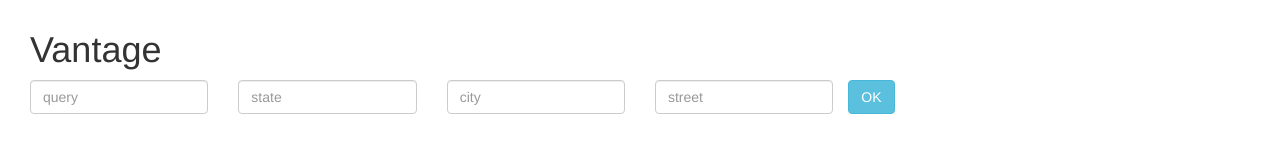
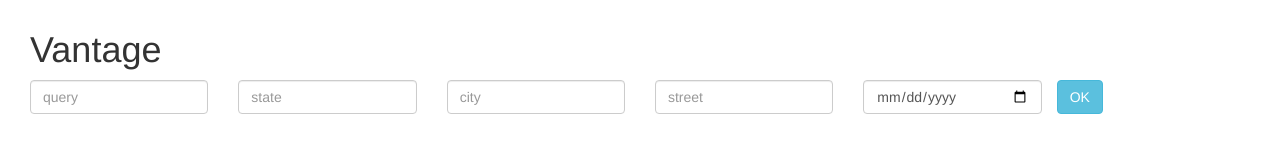
Before and after one commit to EXPLOSIVE-FALCON/Global-View, a website: page client/index.html in a window 1280 px wide. Drawn offline with nearby package versions, Linux system fonts and the light colour scheme; some packages are replaced by stand-ins of ours.

Commit message:
added date picker

```diff
--- a/client/index.html
+++ b/client/index.html
@@ -30,6 +30,9 @@
           </div>
           <div class="col-xs-2">
             <input type="text" class="form-control" ng-model="request.street" placeholder="street">
+          </div>
+          <div class="col-xs-2">
+            <input class="form-control" type="date" ng-model="request.date"></input>
           </div>
         <button class="btn btn-info">OK</button>
         </div>
```
